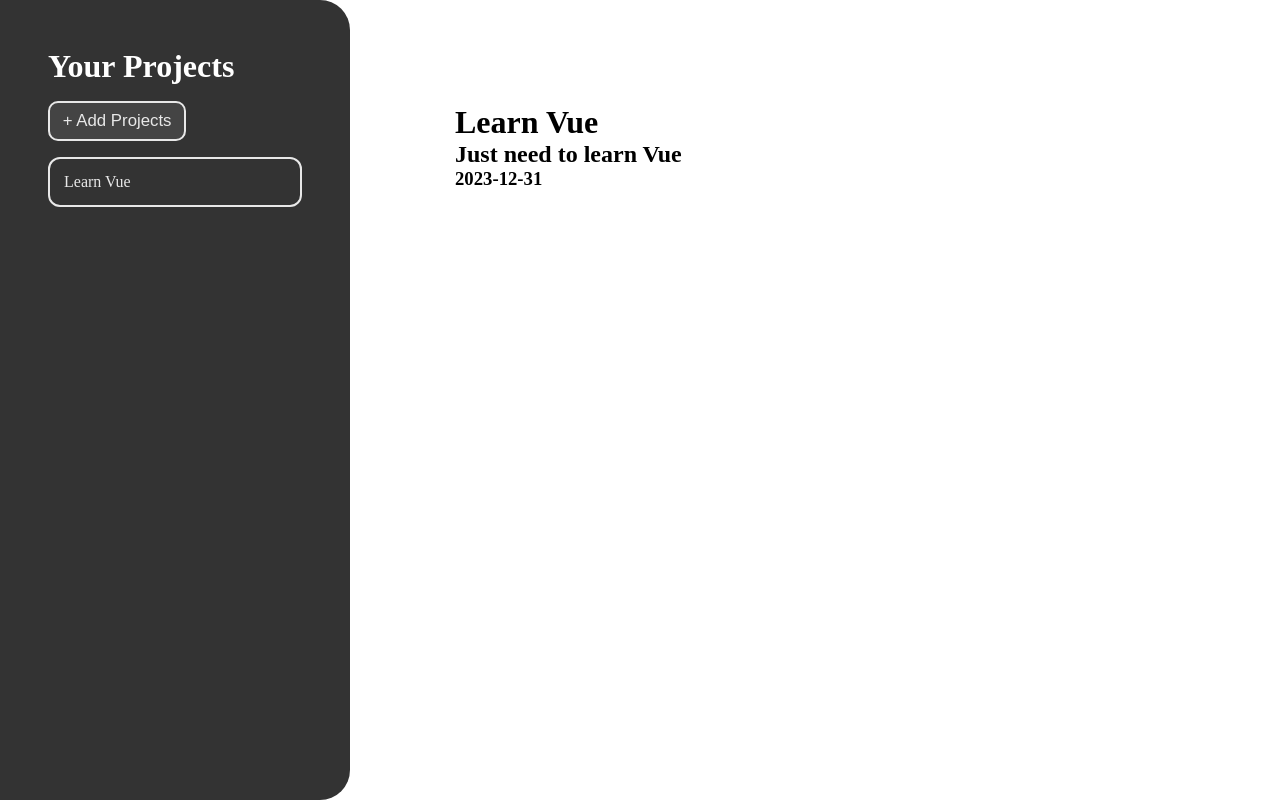
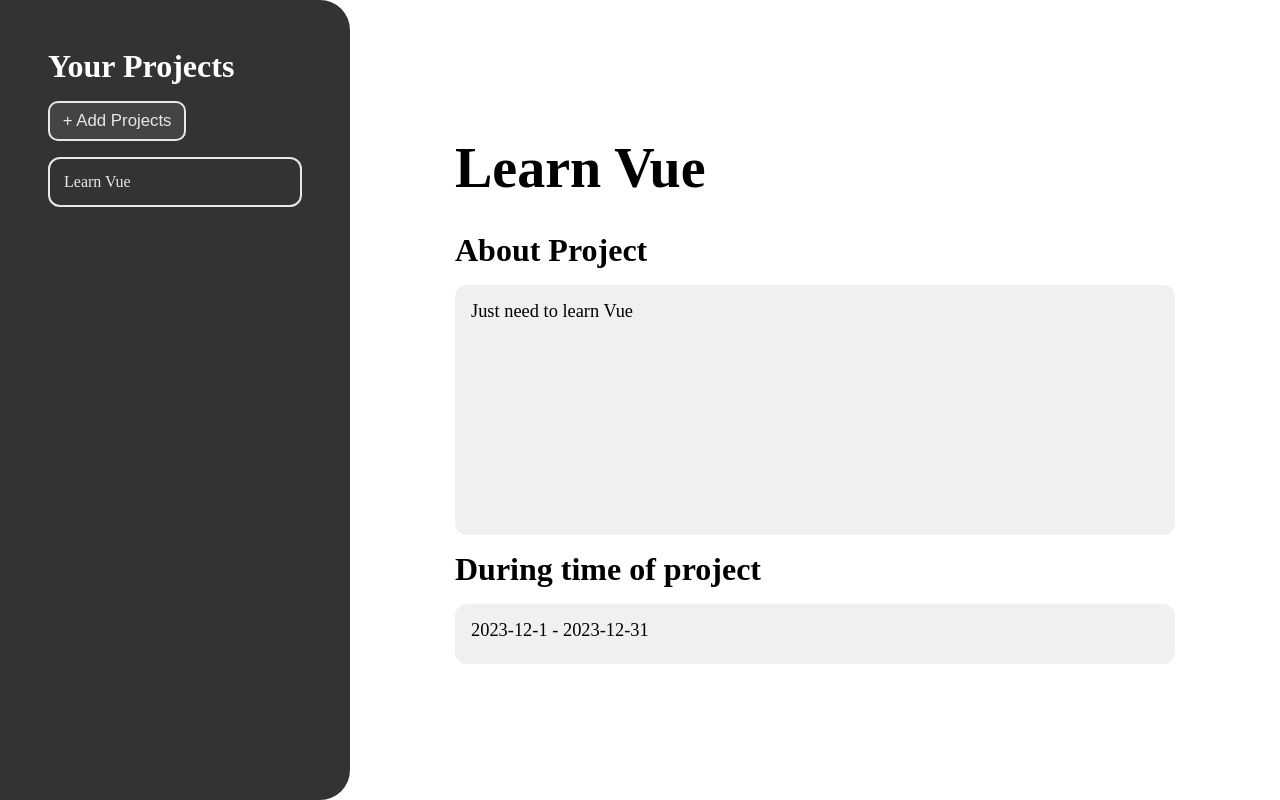
Before and after one commit to Yuanuanuan/project-manage-vue, a Vue app: page / in a window 1280 px wide. Both pictures are taken after a click on the item "Learn Vue". Built offline with nearby package versions, Linux system fonts and the light colour scheme.

Commit message:
feat: Css of TheProject

```diff
--- a/src/App.vue
+++ b/src/App.vue
@@ -10,7 +10,7 @@
     <keep-alive>
       <TheNoProject v-if="isAdd === null"></TheNoProject>
       <TheProject
-        v-else-if="isAdd === false"
+        v-else-if="isAdd === false && currentProject"
         :data="currentProject"
       ></TheProject>
       <TheAddProject
@@ -42,6 +42,7 @@ export default {
           id: "1",
           title: "Learn Vue",
           description: "Just need to learn Vue",
+          begining: "2023-12-1",
           date: "2023-12-31",
         },
       ],
@@ -72,7 +73,6 @@ export default {
       this.isAdd = false;
     },
     deleteProject(id) {
-      console.log("hello");
       this.projectsData = this.projectsData.filter(
         (project) => project.id !== id
       );
--- a/src/components/TheAddProject.vue
+++ b/src/components/TheAddProject.vue
@@ -34,9 +34,7 @@
         />
       </div>
       <div class="button-box">
-        <BaseButton type="button" @click="$emit('cancel')"
-          >Cancel</BaseButton
-        >
+        <BaseButton type="button" @click="$emit('cancel')">Cancel</BaseButton>
         <BaseButton type="submit">Submit</BaseButton>
       </div>
     </form>
@@ -52,10 +50,17 @@ export default {
       return (Math.random() * 100).toFixed(3);
     },
     handleSubmit() {
+      const time = new Date();
+      const day = time.getDate();
+      const month = time.getMonth() + 1;
+      const year = time.getFullYear();
+      const begining = `${year}-${month}-${day}`;
+
       const newProject = {
         id: this.getRandomNum(),
         title: this.$refs.title.value,
         description: this.$refs.description.value,
+        begining,
         date: this.$refs.date.value,
       };
 
--- a/src/components/TheProject.vue
+++ b/src/components/TheProject.vue
@@ -2,8 +2,10 @@
   <div class="container">
     <div class="card" v-if="data">
       <h1>{{ data.title }}</h1>
-      <h2>{{ data.description }}</h2>
-      <h3>{{ data.date }}</h3>
+      <h3>About Project</h3>
+      <p class="textarea">{{ data.description }}</p>
+      <h3>During time of project</h3>
+      <p>{{ data.begining }} - {{ data.date }}</p>
     </div>
   </div>
 </template>
@@ -29,4 +31,30 @@ export default {
   height: 80vh;
   padding: 1.5rem;
 }
+
+h1 {
+  font-size: 3.5rem;
+  font-weight: 600;
+  margin: 2rem 0;
+}
+
+h3 {
+  font-size: 2rem;
+  margin: 1rem 0;
+}
+
+.textarea {
+  height: 250px;
+  padding: 1rem;
+  background-color: #f0f0f0;
+  border-radius: 12px;
+}
+
+p {
+  font-size: 1.15rem;
+  height: 60px;
+  background-color: #f0f0f0;
+  border-radius: 12px;
+  padding: 1rem;
+}
 </style>
```
